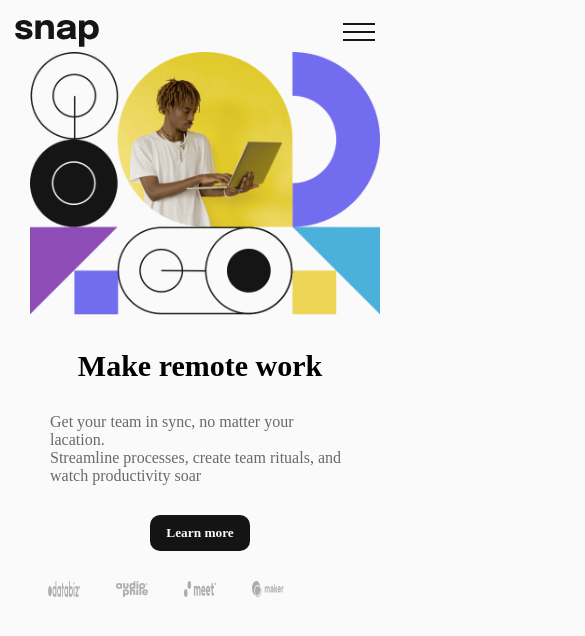
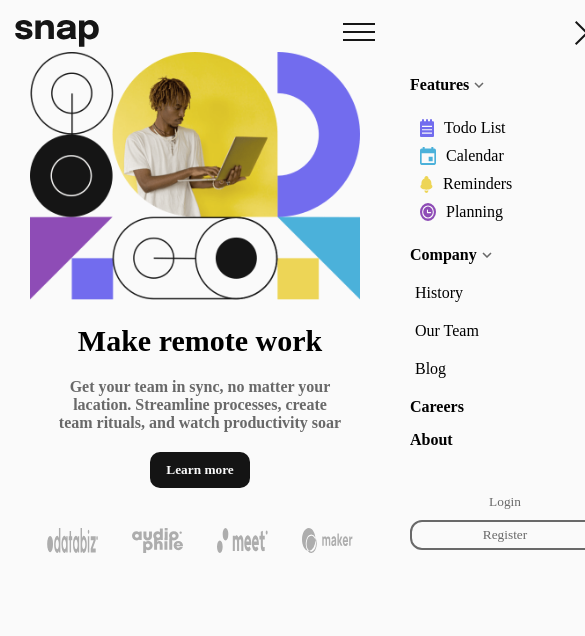
Before and after one commit to alexis25yo/land-page, a website built with webpack: page src/index.html in a window 390 px wide. Shown: the top 636 px of the page, 585 px wide, since content can reach past the window. Built offline with nearby package versions, Linux system fonts and the light colour scheme.

Commit message:
add icon close menu

```diff
--- a/src/app/styles/styles.scss
+++ b/src/app/styles/styles.scss
@@ -1,24 +1,24 @@
 @import "variables";
 
-*{
+* {
   margin: 0;
   padding: 0;
   box-sizing: border-box;
-    font-family:  Epilogue;
+  font-family: Epilogue;
   background-color: $Almost-White;
 }
 
-.header__nav{
+.header__nav {
   display: flex;
   align-items: center;
   justify-content: space-between;
   padding: 20px 15px 0 15px;
   color: $Medium-Gray;
   font-weight: 500;
-    font-family:  Epilogue;
+  font-family: Epilogue;
 }
 
-.header__items{
+.header__items {
   display: flex;
   align-items: center;
   cursor: pointer;
@@ -26,35 +26,34 @@
   justify-content: space-between;
 }
 
-.items__figures{
+.items__figures {
   display: flex;
   align-items: center;
   gap: 5px;
 }
 
-
-.header__buttons{
+.header__buttons {
   display: flex;
   padding-right: 5%;
   width: 20%;
   justify-content: end;
   gap: 10%;
 }
-.header__menuRe{
+.header__menuRe {
   display: none;
 }
 
-.header__buttons .Login{
+.header__buttons .Login {
   border: none;
   background-color: $Almost-White;
   padding: 10px;
   cursor: pointer;
   color: $Medium-Gray;
   font-weight: 400;
-    font-family:  Epilogue;
+  font-family: Epilogue;
 }
 
-.header__buttons .Register{
+.header__buttons .Register {
   border-radius: 12px;
   border: 2px solid $Medium-Gray;
   background-color: $Almost-White;
@@ -62,15 +61,15 @@
   cursor: pointer;
   color: $Medium-Gray;
   font-weight: 400;
-    font-family:  Epilogue;
+  font-family: Epilogue;
 }
-.banner{
+.banner {
   position: relative;
   display: flex;
   padding: 0 20px 0 20px;
 }
 
-.banner__left{
+.banner__left {
   display: flex;
   flex-direction: column;
   justify-content: start;
@@ -78,30 +77,33 @@
   width: 50%;
   padding: 100px 0 0 100px;
 }
-.banner__imageRe{
-
+.banner__imageRe {
   display: none;
 }
-.banner__imageRe img{
-    width: 350px;
+.banner__imageRe img {
+  width: 330px;
   height: auto;
 }
-.banner__left h1{
+.banner__left h1 {
   font-size: 75px;
 }
 
-.banner__left p{
+.banner__left p {
   color: $Medium-Gray;
 }
 
-.banner__right{
+.banner__left .p2 {
+  display: none;
+}
+
+.banner__right {
   width: 40%;
   justify-content: center;
   align-items: center;
-    position: relative
+  position: relative;
 }
 
-.banner .banner__image img{
+.banner .banner__image img {
   width: 350px;
   height: auto;
   position: absolute;
@@ -109,9 +111,9 @@
   left: 100px;
 }
 
-.banner__button{
+.banner__button {
   width: 100px;
-    padding: 10px 15px 10px 15px ;
+  padding: 10px 15px 10px 15px;
   border-radius: 10px;
   background-color: $Almost-Black;
   color: $Almost-White;
@@ -119,18 +121,26 @@
   border: none;
   font-weight: bold;
 }
-.banner__logos{
+
+.banner__button:hover {
+  color: $Almost-Black;
+  background-color: $Almost-White;
+  border: 1px solid $Almost-Black;
+  font-weight: 700;
+}
+
+.banner__logos {
   display: flex;
   width: 80%;
   justify-content: space-around;
 }
 
-.banner__logos img{
+.banner__logos img {
   width: 12%;
   height: auto;
 }
 
-.banner__features{
+.banner__features {
   position: absolute;
   top: 0;
   left: 220px;
@@ -146,7 +156,7 @@
   padding: 5px;
 }
 
-.banner__company{
+.banner__company {
   position: absolute;
   top: 0;
   left: 420px;
@@ -162,62 +172,85 @@
   padding: 5px;
 }
 
-.show{
+.show {
   display: block;
 }
-.banner__menuRe{
-    width: 150px;
-    padding-left:  20px;
+.banner__menuRe {
+  padding: 20px;
   display: flex;
   flex-direction: column;
   position: absolute;
-    top: 0px;
-    left: 150px;
-    display: none;
+  top: -47px;
+  right: -230px;
   width: 230px;
   height: 550px;
+  transition: right 0.5s ease;
 }
-.menuRe__items{
+
+.menuRe__icon {
+  display: flex;
+  justify-content: end;
+}
+
+.menuRe__items {
   padding-top: 30px;
   display: flex;
   flex-direction: column;
   gap: 15px;
   cursor: pointer;
 }
-.menuRe__features{
+.menuRe__features {
   display: flex;
   flex-direction: column;
-    gap: 30px;
+  padding: 5px;
+}
+
+.menuRe__features figure {
+  display: flex;
+}
+
+.menuRe__features img {
+  padding: 5px;
+}
+
+.menuRe__features figcaption {
+  padding: 5px;
+}
+
+.menuRe__company {
+  display: flex;
+  flex-direction: column;
+  gap: 10px;
+}
+
+.menuRe__company p {
+  padding: 5px;
+  cursor: pointer;
+}
+
+.showRe {
+  right: 0;
+}
+
+.showRe2 {
   display: none;
 }
 
-.menuRe__figures{
-    display: flex;
-}
-.menuRe__company{
-    display: flex;
-    flex-direction: column;
-    gap: 10px;
-    display: none;
-}
-.showRe{
-    display: block;
-}
-.menuRe__buttons{
+.menuRe__buttons {
   display: flex;
   flex-direction: column;
   padding-top: 20px;
 }
-.menuRe__buttons .Login{
-    border: none;
+.menuRe__buttons .Login {
   background-color: $Almost-White;
   padding: 10px;
   cursor: pointer;
   color: $Medium-Gray;
   font-weight: 400;
-    font-family:  Epilogue;
+  font-family: Epilogue;
+  border: none;
 }
-.menuRe__buttons .Register{
+.menuRe__buttons .Register {
   border-radius: 12px;
   border: 2px solid $Medium-Gray;
   background-color: $Almost-White;
@@ -225,48 +258,58 @@
   cursor: pointer;
   color: $Medium-Gray;
   font-weight: 400;
-    font-family:  Epilogue;
+  font-family: Epilogue;
 }
 
-
-@media (max-width: 400px){
-    .banner__right{
+@media (max-width: 400px) {
+  .banner__right {
     display: none;
   }
-    .banner .banner__image img{
+  .banner .banner__image img {
     display: none;
   }
-    .banner__imageRe{
+  .banner__imageRe {
     display: block;
   }
-    .banner__left{
+  .banner__left {
     padding: 5px 0 0 10px;
+    width: 100%;
+    gap: 20px;
   }
-    .header__items{
+  .header__items {
     display: none;
   }
-    .header__buttons{
+  .header__buttons {
     display: none;
   }
-    .header__menuRe{
+  .header__menuRe {
     display: block;
     cursor: pointer;
   }
-    .banner__left{
-        width: 100%;
-    }
-    .banner__left h1{
+  .banner__left h1 {
     display: flex;
     justify-content: center;
     font-size: 30px;
+    font-weight: 700;
   }
-    .banner__button{
+  .banner__button {
     margin-left: 120px;
     display: flex;
     justify-content: center;
   }
-    .banner__left p{
-        padding: 0 20px 0 20px;
+  .banner__logos {
+    width: 100%;
   }
-
+  .banner__logos img {
+    width: 15%;
+    margin: 20px 0 50px 0;
   }
+  .banner__left p {
+    display: none;
+  }
+  .banner__left .p2 {
+    display: block;
+    text-align: center;
+    font-weight: 800;
+  }
+}
--- a/src/index.html
+++ b/src/index.html
@@ -12,28 +12,27 @@
   </head>
 
   <header class="header">
-
     <nav class="header__nav">
       <div>
         <figure class="items__figures">
-            <img src="./images/logo.svg" alt="logo">
+          <img src="./images/logo.svg" alt="logo" />
         </figure>
       </div>
       <div class="header__items">
         <figure class="items__figures features">
           <figcaption><h4>Features</h4></figcaption>
-            <img src="./images/icon-arrow-down.svg" alt="logo">
+          <img src="./images/icon-arrow-down.svg" alt="logo" />
         </figure>
-          <figure  class="items__figures company">
+        <figure class="items__figures company">
           <figcaption><h4>Company</h4></figcaption>
-            <img src="./images/icon-arrow-down.svg" alt="logo">
+          <img src="./images/icon-arrow-down.svg" alt="logo" />
         </figure>
         <h4 class="careers">Careers</h4>
         <h4 class="about">About</h4>
       </div>
       <div>
         <figure class="header__menuRe">
-            <img src="./images/icon-menu.svg" alt="menu">
+          <img src="./images/icon-menu.svg" alt="menu" />
         </figure>
       </div>
       <div class="header__buttons">
@@ -44,41 +43,48 @@
     <section class="banner">
       <div class="banner__left">
         <figure class="banner__imageRe">
-            <img src="./images/image-hero-mobile.png" alt="heroMobile">
+          <img src="./images/image-hero-mobile.png" alt="heroMobile" />
         </figure>
-          <h1>Make  remote work</h1>
-          <p>Get your team in sync, no matter your lacation. <br> Streamline processes, create team rituals, and <br> watch productivity soar</p>
-
+        <h1>Make remote work</h1>
+        <p>
+          Get your team in sync, no matter your lacation. <br />
+          Streamline processes, create team rituals, and <br />
+          watch productivity soar
+        </p>
+        <p class="p2">
+          Get your team in sync, no matter your <br />
+          lacation. Streamline processes, create <br />
+          team rituals, and watch productivity soar
+        </p>
         <button class="banner__button">Learn more</button>
 
         <figure class="banner__logos">
-            <img src="./images/client-databiz.svg" alt="databiz">
-            <img src="./images/client-audiophile.svg" alt="audiophile">
-            <img src="./images/client-meet.svg" alt="meet">
-            <img src="./images/client-maker.svg" alt="maker">
+          <img src="./images/client-databiz.svg" alt="databiz" />
+          <img src="./images/client-audiophile.svg" alt="audiophile" />
+          <img src="./images/client-meet.svg" alt="meet" />
+          <img src="./images/client-maker.svg" alt="maker" />
         </figure>
-
       </div>
       <div class="banner__right">
         <figure class="banner__image">
-            <img  src="./images/image-hero-desktop.png" alt="hero-desktop">
+          <img src="./images/image-hero-desktop.png" alt="hero-desktop" />
         </figure>
       </div>
       <div class="banner__features">
         <figure class="items__figures features">
-            <img src="./images/icon-todo.svg" alt="logo">
+          <img src="./images/icon-todo.svg" alt="logo" />
           <figcaption><p>Todo List</p></figcaption>
         </figure>
         <figure class="items__figures features">
-            <img src="./images/icon-calendar.svg" alt="logo">
+          <img src="./images/icon-calendar.svg" alt="logo" />
           <figcaption><p>Calendar</p></figcaption>
         </figure>
         <figure class="items__figures features">
-            <img src="./images/icon-reminders.svg" alt="logo">
+          <img src="./images/icon-reminders.svg" alt="logo" />
           <figcaption><p>Reminders</p></figcaption>
         </figure>
         <figure class="items__figures features">
-            <img src="./images/icon-planning.svg" alt="logo">
+          <img src="./images/icon-planning.svg" alt="logo" />
           <figcaption><p>Planning</p></figcaption>
         </figure>
       </div>
@@ -88,32 +94,35 @@
         <p>Blog</p>
       </div>
       <div class="banner__menuRe">
+        <figure class="menuRe__icon">
+          <img src="./images/icon-close-menu.svg" alt="logo" />
+        </figure>
         <div class="menuRe__items">
           <figure class="items__figures featuresRe">
             <figcaption><h4>Features</h4></figcaption>
-              <img src="./images/icon-arrow-down.svg" alt="logo">
+            <img src="./images/icon-arrow-down.svg" alt="logo" />
           </figure>
-            <div class="menuRe__features ">
-              <figure class="menuRe__figures features">
-              <img src="./images/icon-todo.svg" alt="logo">
+          <div class="menuRe__features">
+            <figure>
+              <img src="./images/icon-todo.svg" alt="logo" />
               <figcaption><p>Todo List</p></figcaption>
             </figure>
-            <figure class="menuRe__figures features">
-              <img src="./images/icon-calendar.svg" alt="logo">
+            <figure>
+              <img src="./images/icon-calendar.svg" alt="logo" />
               <figcaption><p>Calendar</p></figcaption>
             </figure>
-            <figure class="menuRe__figures features">
-              <img src="./images/icon-reminders.svg" alt="logo">
+            <figure>
+              <img src="./images/icon-reminders.svg" alt="logo" />
               <figcaption><p>Reminders</p></figcaption>
             </figure>
-            <figure class="menuRe__figures features">
-              <img src="./images/icon-planning.svg" alt="logo">
+            <figure>
+              <img src="./images/icon-planning.svg" alt="logo" />
               <figcaption><p>Planning</p></figcaption>
             </figure>
           </div>
-            <figure  class="items__figures companyRe">
+          <figure class="items__figures companyRe">
             <figcaption><h4>Company</h4></figcaption>
-              <img src="./images/icon-arrow-down.svg" alt="logo">
+            <img src="./images/icon-arrow-down.svg" alt="logo" />
           </figure>
           <div class="menuRe__company">
             <p>History</p>
@@ -122,7 +131,6 @@
           </div>
           <h4 class="careers">Careers</h4>
           <h4 class="about">About</h4>
-          </div>
           <div class="menuRe__buttons">
             <button class="Login buttons">Login</button>
             <button class="Register buttons">Register</button>
@@ -130,10 +138,5 @@
         </div>
       </div>
     </section>
-
   </header>
-
-
-
-
 </html>
```
Also changed, not shown: src/app/scripts/main.js (+19 -4 lines), src/app/scripts/services/dataDom.js (+11 -10 lines). Lines whose indentation alone changed are shown as unchanged.
